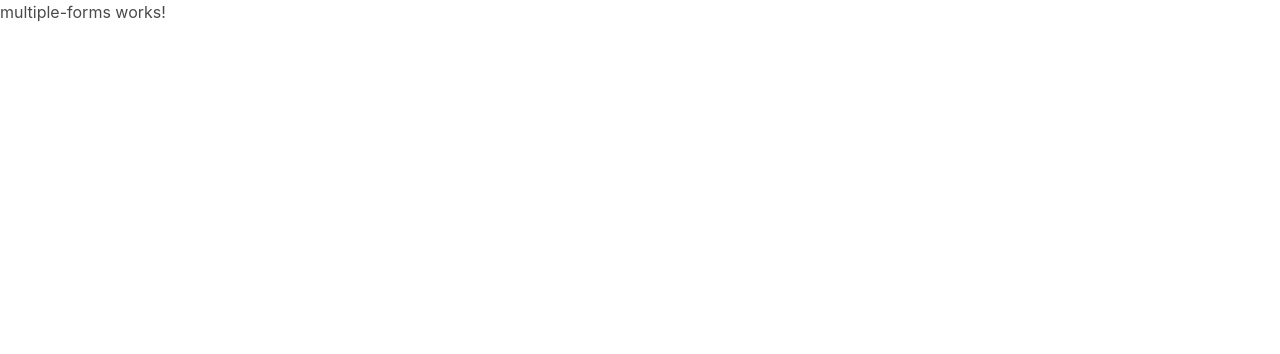
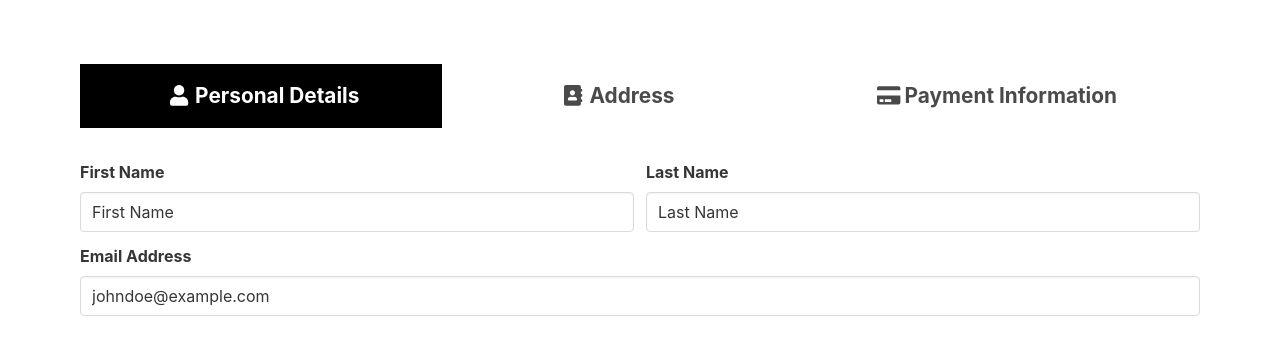
Before and after one commit to mainawycliffe/ng-cdk-stepper-example, an Angular app: page / in a window 1280 px wide. Shown: the top 354 px of the page. Built offline with nearby package versions, Linux system fonts and the light colour scheme.

Commit message:
Add Multiple Form Example

```diff
--- a/src/app/examples/multiple-forms/multiple-forms.component.html
+++ b/src/app/examples/multiple-forms/multiple-forms.component.html
@@ -1 +1,134 @@
-<p>multiple-forms works!</p>
+<div class="section is-fullscreen">
+  <app-my-stepper linear="true">
+    <cdk-step label="Personal Details" [stepControl]="frmDetails" [optional]="false">
+      <ng-template cdkStepLabel>
+        <span class="icon is-medium">
+          <fa-icon [icon]="faPerson" size="fa-lg"></fa-icon>
+        </span>
+        <span>Personal Details</span>
+      </ng-template>
+      <form (ngSubmit)="frmSubmit(frmDetails)" [formGroup]="frmDetails">
+        <div class="container">
+          <div class="field is-horizontal">
+            <div class="field-body">
+              <div class="field">
+                <label class="label">First Name</label>
+                <p class="control is-expanded has-icons-right">
+                  <input formControlName="firstName" class="input" type="text" placeholder="First Name">
+                  <span class="icon is-small is-right">
+                    <i class="fas fa-check"></i>
+                  </span>
+                </p>
+              </div>
+              <div class="field">
+                <label class="label">Last Name</label>
+                <p class="control is-expanded has-icons-right">
+                  <input formControlName="lastName" class="input" type="text" placeholder="Last Name">
+                  <span class="icon is-small is-right">
+                    <i class="fas fa-check"></i>
+                  </span>
+                </p>
+              </div>
+            </div>
+          </div>
+          <div class="field">
+            <label class="label">Email Address</label>
+            <div class="control has-icons-right">
+              <input formControlName="email" class="input" type="text" placeholder="Text input">
+              <span class="icon is-small is-right">
+                <i class="fas fa-check"></i>
+              </span>
+            </div>
+          </div>
+        </div>
+      </form>
+    </cdk-step>
+    <cdk-step>
+      <!-- using template -->
+      <ng-template cdkStepLabel>
+        <span class="icon is-medium">
+          <fa-icon [icon]="faAddressBook" size="fa-lg"></fa-icon>
+        </span>
+        <span>Address</span>
+      </ng-template>
+      <form (ngSubmit)="frmSubmit(frmDetails)" [formGroup]="frmDetails">
+        <div class="container">
+          <div class="field is-horizontal">
+            <div class="field-body">
+              <div class="field">
+                <label class="label">First Name</label>
+                <p class="control is-expanded has-icons-right">
+                  <input formControlName="firstName" class="input" type="text" placeholder="First Name">
+                  <span class="icon is-small is-right">
+                    <i class="fas fa-check"></i>
+                  </span>
+                </p>
+              </div>
+              <div class="field">
+                <label class="label">Last Name</label>
+                <p class="control is-expanded has-icons-right">
+                  <input formControlName="lastName" class="input" type="text" placeholder="Last Name">
+                  <span class="icon is-small is-right">
+                    <i class="fas fa-check"></i>
+                  </span>
+                </p>
+              </div>
+            </div>
+          </div>
+          <div class="field">
+            <label class="label">Email Address</label>
+            <div class="control has-icons-right">
+              <input formControlName="email" class="input" type="text" placeholder="Text input">
+              <span class="icon is-small is-right">
+                <i class="fas fa-check"></i>
+              </span>
+            </div>
+          </div>
+        </div>
+      </form>
+    </cdk-step>
+    <cdk-step label="Payment Information">
+      <ng-template cdkStepLabel>
+        <span class="icon is-medium">
+          <fa-icon [icon]="faCreditCard" size="fa-lg"></fa-icon>
+        </span>
+        <span>Payment Information</span>
+      </ng-template>
+      <form (ngSubmit)="frmSubmit(frmDetails)" [formGroup]="frmDetails">
+        <div class="container">
+          <div class="field is-horizontal">
+            <div class="field-body">
+              <div class="field">
+                <label class="label">First Name</label>
+                <p class="control is-expanded has-icons-right">
+                  <input formControlName="firstName" class="input" type="text" placeholder="First Name">
+                  <span class="icon is-small is-right">
+                    <i class="fas fa-check"></i>
+                  </span>
+                </p>
+              </div>
+              <div class="field">
+                <label class="label">Last Name</label>
+                <p class="control is-expanded has-icons-right">
+                  <input formControlName="lastName" class="input" type="text" placeholder="Last Name">
+                  <span class="icon is-small is-right">
+                    <i class="fas fa-check"></i>
+                  </span>
+                </p>
+              </div>
+            </div>
+          </div>
+          <div class="field">
+            <label class="label">Email Address</label>
+            <div class="control has-icons-right">
+              <input formControlName="email" class="input" type="text" placeholder="Text input">
+              <span class="icon is-small is-right">
+                <i class="fas fa-check"></i>
+              </span>
+            </div>
+          </div>
+        </div>
+      </form>
+    </cdk-step>
+  </app-my-stepper>
+</div>
--- a/src/app/examples/multiple-forms/multiple-forms.component.ts
+++ b/src/app/examples/multiple-forms/multiple-forms.component.ts
@@ -1,15 +1,52 @@
 import { Component, OnInit } from '@angular/core';
+import { FormBuilder, Validators, FormGroup } from '@angular/forms';
+import {
+  faUser,
+  faAddressBook,
+  faCreditCard,
+} from '@fortawesome/free-solid-svg-icons';
 
 @Component({
   selector: 'app-multiple-forms',
   templateUrl: './multiple-forms.component.html',
-  styleUrls: ['./multiple-forms.component.scss']
+  styleUrls: ['./multiple-forms.component.scss'],
 })
 export class MultipleFormsComponent implements OnInit {
+  faPerson = faUser;
+  faAddressBook = faAddressBook;
+  faCreditCard = faCreditCard;
+  frmDetails = this.fb.group({
+    firstName: ['First Name', Validators.compose([Validators.required])],
+    lastName: ['Last Name', Validators.compose([Validators.required])],
+    phone: [null], // optional
+    email: [
+      'johndoe@example.com',
+      Validators.compose([Validators.required, Validators.email]),
+    ],
+  });
 
-  constructor() { }
+  frmAddress = this.fb.group({
+    addressOne: [null, Validators.compose([Validators.required])],
+    addressTwo: [null], // optional
+    city: [null, Validators.compose([Validators.required])],
+    county: [null, Validators.compose([Validators.required])],
+    country: [null, Validators.compose([Validators.required])],
+  });
 
-  ngOnInit(): void {
+  frmPayment = this.fb.group({
+    creditCardNo: [
+      '4111 1111 1111 1111',
+      Validators.compose([Validators.required]),
+    ],
+    expiryDate: ['', Validators.compose([Validators.required])],
+    cvvCode: ['', Validators.compose([Validators.required])],
+  });
+
+  constructor(private fb: FormBuilder) {}
+
+  ngOnInit(): void {}
+
+  frmSubmit(frm: FormGroup) {
+    console.log(frm);
   }
-
 }
```
